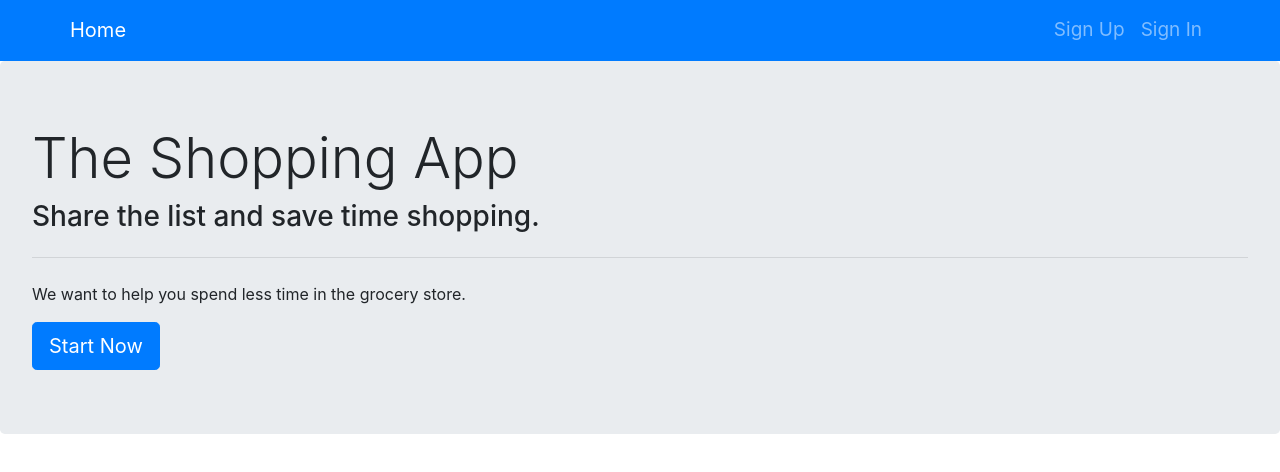
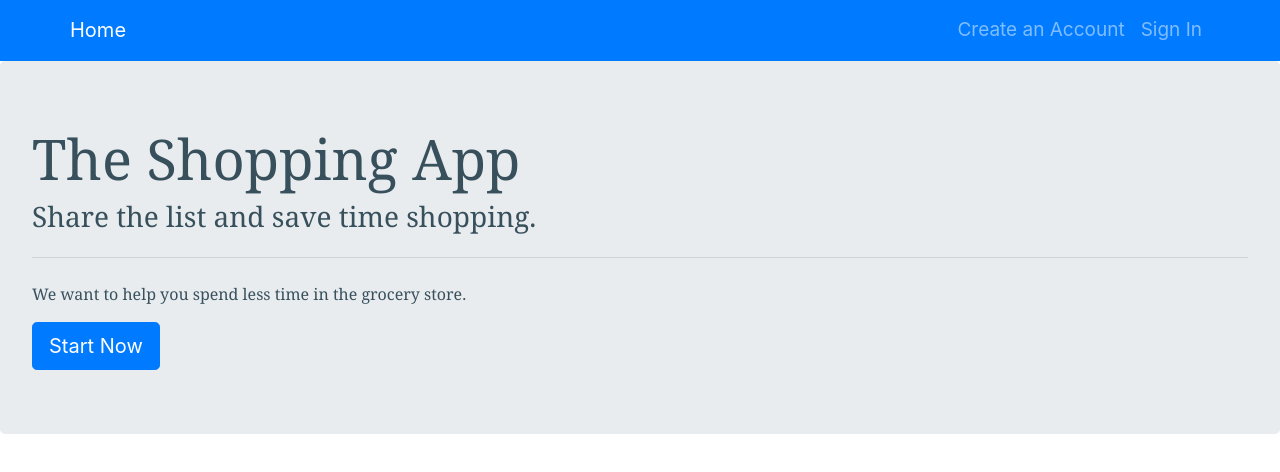
Before and after one commit to tdw78/shopping-app, a React (Create React App) app in the folder client/: page / in a window 1280 px wide. Shown: the top 472 px of the page. Built offline with nearby package versions, Linux system fonts and the light colour scheme.

Commit message:
Made more changes

```diff
--- a/client/src/components/HomePage.js
+++ b/client/src/components/HomePage.js
@@ -7,11 +7,11 @@ class HomePage extends Component {
     return (
 
       <div className="jumbotron">
-        <h1 className="display-4">The Shopping App</h1>
-        <h3>Share the list and save time shopping.</h3>
-        {isAuth() ? <h4>Hello, {isAuth().name}.</h4> : null}
+        <h1 className="display-4" style={{fontFamily: "Georgia", color:"#37505C"}} >The Shopping App</h1>
+        <h3 style={{fontFamily: "Georgia", color:"#37505C"}}>Share the list and save time shopping.</h3>
+        {isAuth() ? <h4 style={{fontFamily: "Georgia", color:"#37505C"}}>Hello, {isAuth().name}.</h4> : null}
         <hr className="my-4" />
-        <p>We want to help you spend less time in the grocery store.</p>
+        <p style={{fontFamily: "Georgia", color:"#37505C"}}>We want to help you spend less time in the grocery store.</p>
         <a className="btn btn-primary btn-lg" href="/signup" role="button">Start Now</a>
       </div>
 
--- a/client/src/components/Navbar.js
+++ b/client/src/components/Navbar.js
@@ -33,7 +33,7 @@ class NavBar extends Component {
                 { !isAuth() ?
                   <Fragment>
                     <NavItem>
-                      <NavLink href="/signup">Sign Up</NavLink>
+                      <NavLink href="/signup">Create an Account</NavLink>
                     </NavItem>
 
                     <NavItem>
--- a/client/src/components/users/Signin.js
+++ b/client/src/components/users/Signin.js
@@ -62,6 +62,7 @@ class Signin extends Component {
       <div className="col-md-6 offset-md-3">
 
         {isAuth() ? <Redirect to='/' /> : null}
+        <h1 className="display-4 text-center" style={{fontFamily: "Georgia", fontSize: '64px', color:"#37505C"}} >The Shopping App</h1>
           <h1 className="p-5 text-center"style={{fontFamily: "Georgia", fontSize: '44px', color:"#37505C"}} >Sign In</h1>
           {this.state.msg ? <Alert color="danger">{this.state.msg}</Alert> : null}
           <form>
--- a/client/src/components/users/Signup.js
+++ b/client/src/components/users/Signup.js
@@ -68,6 +68,7 @@ class Signup extends Component {
       <div className="col-md-6 offset-md-3">
 
         { isAuth() ? <Redirect to='/' /> : null}
+        <h1 className="display-4 text-center" style={{marginTop: '1rem', fontFamily: "Georgia", fontSize: '64px', color:"#37505C"}} >The Shopping App</h1>
         <h1 className="p-5 text-center" style={{fontFamily: "Georgia", fontSize: '44px', color:"#37505C"}}> Create an Account </h1>
         {this.state.msg ? <Alert color="danger">{this.state.msg}</Alert> : null}
         <form>
```
Also changed, not shown: 1 other file (tests, documents, lock files or other folders).
